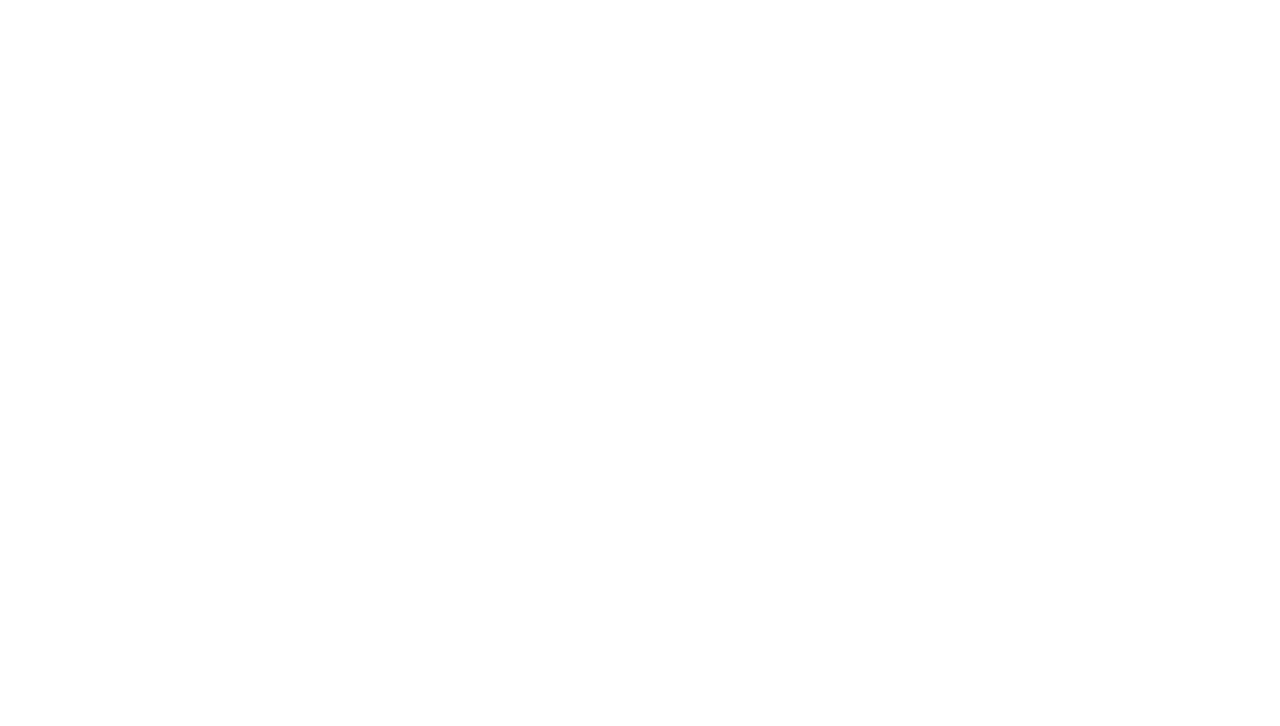
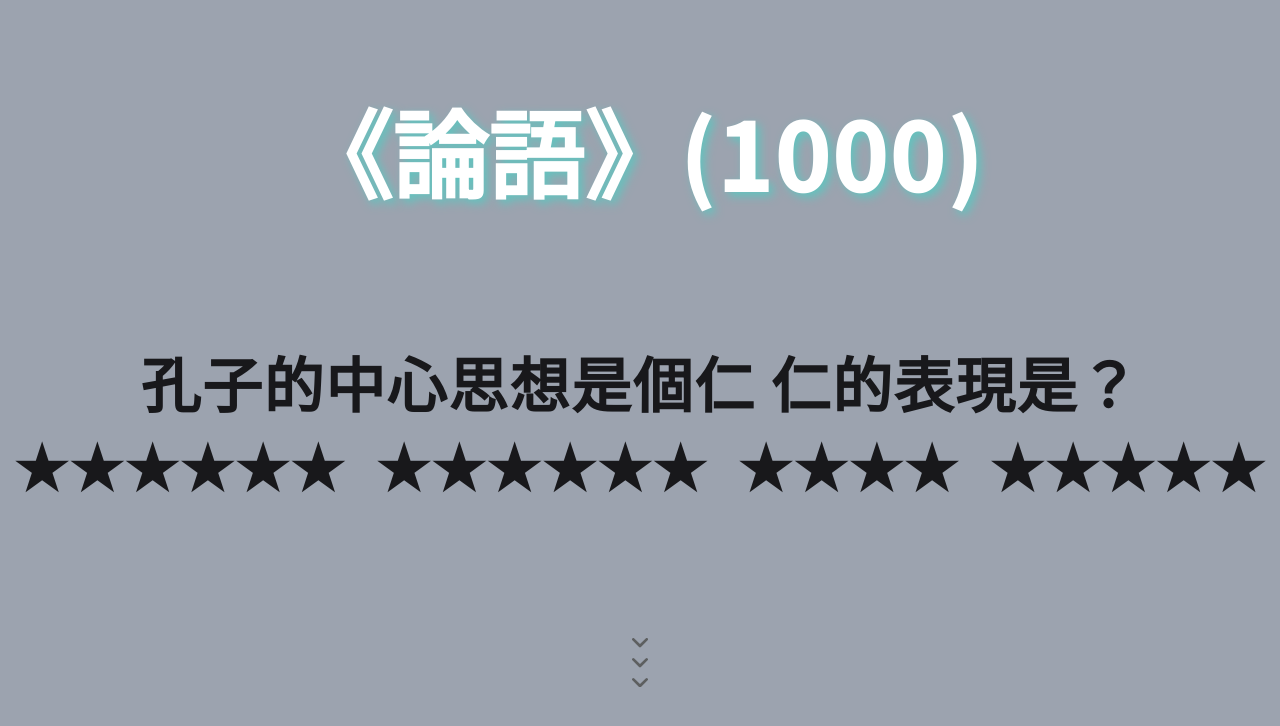
Before and after one commit to judy00/song-guessing, a Nuxt app: page /category/1/song/1 in a window 1280 px wide. Before the commit this address had no page. Shown: the top 726 px of the page. Built offline with nearby package versions, Linux system fonts and the light colour scheme.

Commit message:
feat(song): add song page

```diff
--- a/pages/category/[id].vue
+++ b/pages/category/[id].vue
@@ -1,20 +1,40 @@
-<script lang="ts" setup></script>
+<script lang="ts" setup>
+const route = useRoute()
+
+console.log(route)
+</script>
 
 <template>
   <div class="bg-gray-400">
-    <NuxtLink :to="{ name: 'index', params: { id: 1 } }">back {{ $route.params.id }}</NuxtLink>
-
-    <div class="container flex justify-center items-center mx-auto py-8 px-40 min-h-screen">
+    <div v-if="$route.name === 'category-id'" class="container relative flex justify-center items-center mx-auto py-8 px-40 min-h-screen">
+      <NuxtLink class="flex items-center mr-8 bg-white/80 p-4 rounded-full shadow shadow-xl shadow-teal-500/40 hover:shadow-teal-500/30 hover:bg-white/100 duration-300" :to="{ name: 'index' }">
+        <svg class="w-6 h-6 text-teal-800" fill="none" stroke="currentColor" viewBox="0 0 24 24" xmlns="http://www.w3.org/2000/svg">
+          <path stroke-linecap="round" stroke-linejoin="round" stroke-width="2" d="M10 19l-7-7m0 0l7-7m-7 7h18"></path>
+        </svg>
+      </NuxtLink>
       <div class="grid gap-x-8 gap-y-10 flex-1">
         <h1 class="mb-8 text-8xl font-extrabold text-center text-gray-900 dark:text-white">
           <span class="text-transparent bg-clip-text bg-gradient-to-r to-emerald-200 from-sky-400">多益</span>職涯力
         </h1>
-        <NuxtLink class="song-btn" :to="{ name: 'category-id', params: { id: 1 } }">⭐ 西洋夜店勁曲 (2010)</NuxtLink>
-        <NuxtLink class="song-btn" :to="{ name: 'category-id', params: { id: 2 } }">⭐⭐ 超級變變變 (2003)</NuxtLink>
-        <NuxtLink class="song-btn" :to="{ name: 'category-id', params: { id: 3 } }">⭐ 女力駕到 (2000)</NuxtLink>
-        <NuxtLink class="song-btn" :to="{ name: 'category-id', params: { id: 4 } }">⭐⭐⭐ 科技執法中 (2013)</NuxtLink>
+        <NuxtLink class="song-btn"
+          :to="{ name: 'category-id-song-songId', params: { id: $route.params.id, songId: 1 } }">
+          ⭐ 西洋夜店勁曲 (2010)
+        </NuxtLink>
+        <NuxtLink class="song-btn"
+          :to="{ name: 'category-id-song-songId', params: { id: $route.params.id, songId: 2 } }">
+          ⭐⭐ 超級變變變 (2003)
+        </NuxtLink>
+        <NuxtLink class="song-btn"
+          :to="{ name: 'category-id-song-songId', params: { id: $route.params.id, songId: 3 } }">
+          ⭐ 女力駕到 (2000)
+        </NuxtLink>
+        <NuxtLink class="song-btn"
+          :to="{ name: 'category-id-song-songId', params: { id: $route.params.id, songId: 5 } }">
+          ⭐⭐⭐ 科技執法中 (2013)
+        </NuxtLink>
       </div>
     </div>
+    <NuxtPage></NuxtPage>
   </div>
 </template>
 
--- /dev/null
+++ b/pages/category/[id]/song/[songId].vue
@@ -0,0 +1,69 @@
+<script lang="ts" setup>
+const route = useRoute()
+const step = ref(1)
+
+const question = ref(`孔子的中心思想是個仁 仁的表現是？
+★★★★★★  ★★★★★★  ★★★★  ★★★★★`)
+
+const answer = ref(`孔子的中心思想是個仁 仁的表現是？
+己欲立而立人 己欲達而達人 己所不欲 他勿施於人`)
+
+const onClickNext = () => {
+  if (step.value === 1) {
+    step.value++
+    return
+  }
+
+  if (step.value === 2) {
+    // isAnswered.value = true
+    navigateTo({
+      name: 'category-id',
+      params: { id: route.params.id }
+    })
+  }
+}
+</script>
+
+<template>
+  <div class="bg-gray-400">
+    <div class="container relative flex flex-col justify-around items-center mx-auto py-8 min-h-screen">
+      <h1 class="song-title text-8xl font-extrabold text-center text-white">
+        《論語》(1000)
+      </h1>
+
+      <h2 v-show="step === 1" class="text-zinc-900 text-6xl text-center font-semibold leading-snug tracking-wide whitespace-pre">
+        {{ question }}
+      </h2>
+
+      <h2 v-show="step === 2" class="text-zinc-900 text-6xl text-center font-semibold leading-snug tracking-wide whitespace-pre">
+        {{ answer }}
+      </h2>
+
+      <svg xmlns="http://www.w3.org/2000/svg" viewBox="0 0 12 37" class="song-arrow w-4" @click="onClickNext">
+        <path fill="#5D5F60" fill-rule="evenodd" d="M.293.293a1 1 0 0 1 1.414 0L6 4.586 10.293.293a1 1 0 1 1 1.414 1.414l-5 5a1 1 0 0 1-1.414 0l-5-5a1 1 0 0 1 0-1.414Z" clip-rule="evenodd" class="arrow"></path>
+        <path fill="#5D5F60" fill-rule="evenodd" d="M.293 15.293a1 1 0 0 1 1.414 0L6 19.586l4.293-4.293a1 1 0 0 1 1.414 1.414l-5 5a1 1 0 0 1-1.414 0l-5-5a1 1 0 0 1 0-1.414Z" clip-rule="evenodd" class="arrow"></path>
+        <path fill="#5D5F60" fill-rule="evenodd" d="M.293 30.293a1 1 0 0 1 1.414 0L6 34.586l4.293-4.293a1 1 0 0 1 1.414 1.414l-5 5a1 1 0 0 1-1.414 0l-5-5a1 1 0 0 1 0-1.414Z" clip-rule="evenodd" class="arrow"></path>
+      </svg>
+    </div>
+  </div>
+</template>
+
+<style>
+.song-title {
+  text-shadow: #61c4bf 4px 4px 10px;
+}
+
+.song-arrow {
+  cursor: pointer;
+  animation: floatAnimation 2s infinite ease-in-out;
+}
+
+@keyframes floatAnimation {
+  0%, 100% {
+    transform: translateY(0);
+  }
+  50% {
+    transform: translateY(-10px);
+  }
+}
+</style>
```
